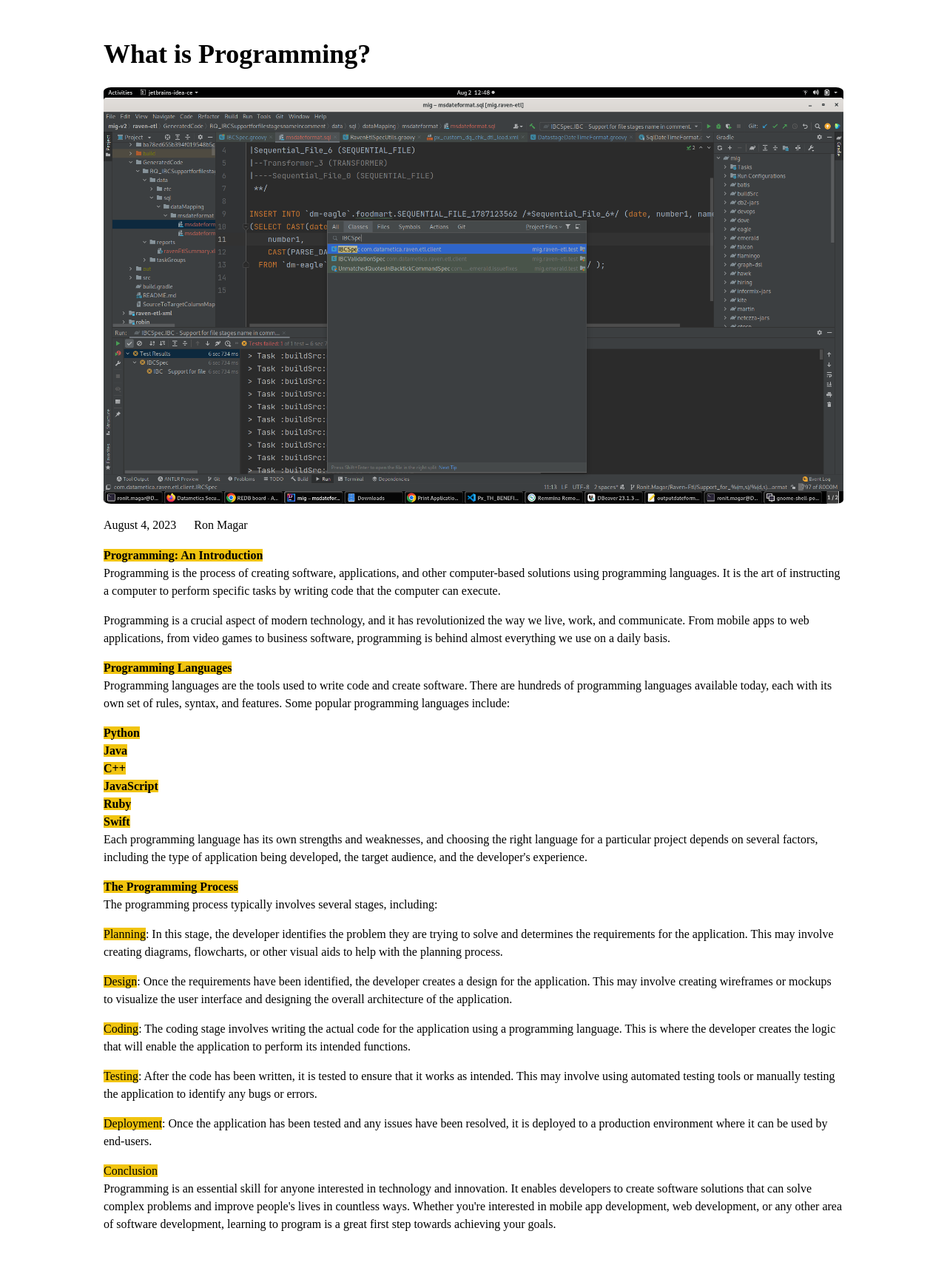
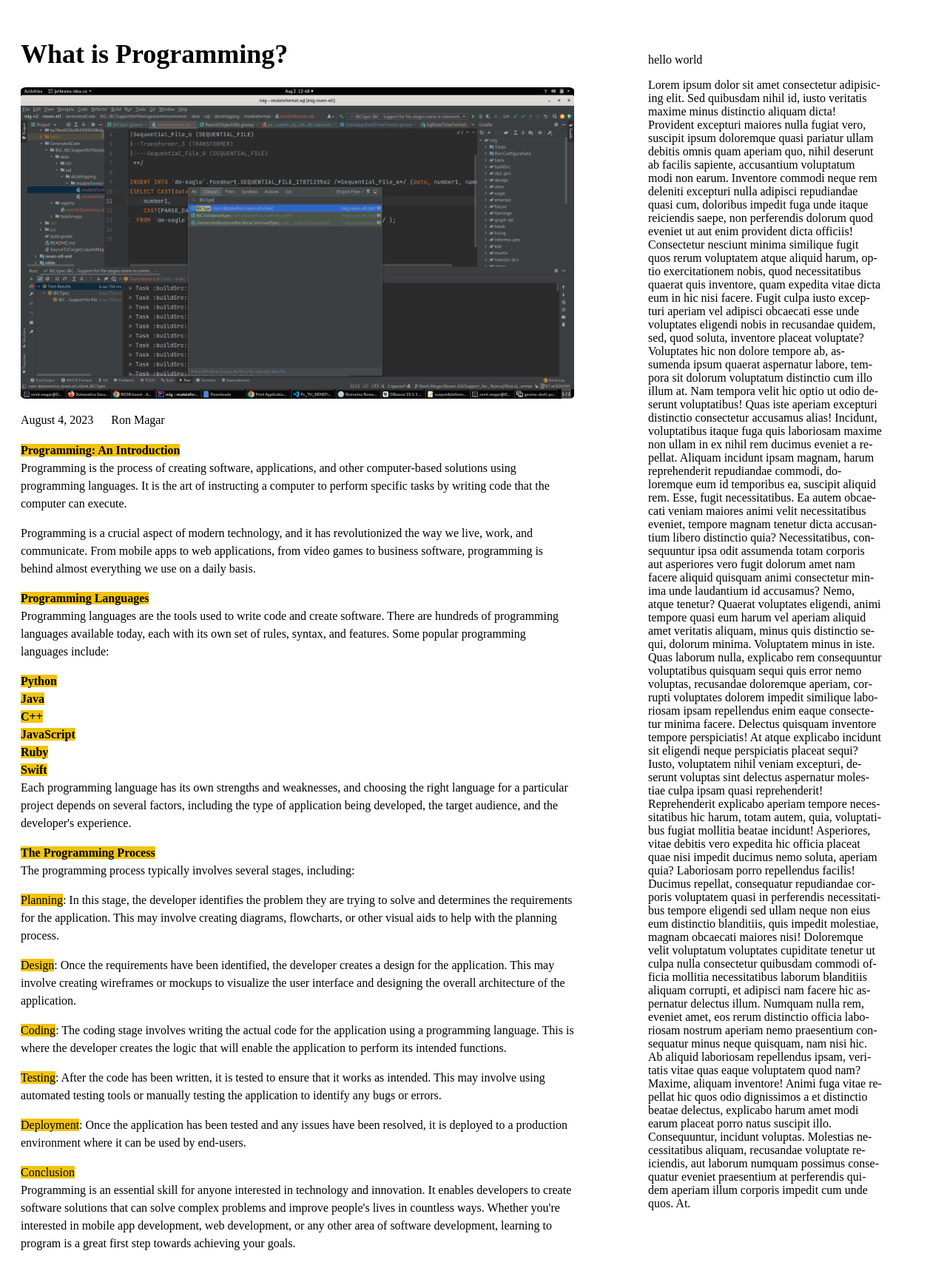
Before and after one commit to ronitmagar/projectBlog, a Django app: a page that uses blogProject/templates/post.html in a window 1280 px wide. Shown: the whole page at 74% size. Before the commit the page ends 1664 px from the top, so only its background shows below. Run offline with Django 3.2, Linux system fonts and the light colour scheme; data comes from the database, SQL or seed files in the repository.

Commit message:
post.html aside support

```diff
--- a/blogProject/blog/static/css/postcss/style.css
+++ b/blogProject/blog/static/css/postcss/style.css
@@ -24,3 +24,21 @@
 .blog-content {
   line-height: 1.5;
 }
+
+.wrapper {
+  display: flex;
+  flex-direction: column;
+}
+
+@media screen and (min-width: 800px) {
+  .wrapper {
+    flex-direction: row;
+  }
+}
+
+.aside {
+  flex: 0 0 25%;
+  margin-top: 4rem;
+  padding-inline: 5rem;
+  hyphens: auto;
+}
--- a/blogProject/blog/urls.py
+++ b/blogProject/blog/urls.py
@@ -21,7 +21,8 @@ from django.conf import settings
 from blog import views
 
 urlpatterns = [
-    url(r'home', views.home),
+    # url('^', views.about),
+    url(r'^home', views.home),
     url(r'^blog/(?P<url>[-\w]+)/$', views.post),
 
 ]
--- a/blogProject/blog/views.py
+++ b/blogProject/blog/views.py
@@ -20,3 +20,6 @@ def post(request, url):
         'post' : post
     }
     return render(request, 'post.html', data)
+
+def about(request):
+    return render(request, 'about.html')
--- a/blogProject/templates/post.html
+++ b/blogProject/templates/post.html
@@ -1,15 +1,18 @@
 {% load static %}
 <!DOCTYPE html>
 <html lang="en">
+
 <head>
-    <link rel="stylesheet"  href="{% static 'css/postcss/style.css' %}">
+  <link rel="stylesheet" href="{% static 'css/postcss/style.css' %}">
   <meta charset="UTF-8">
   <meta http-equiv="X-UA-Compatible" content="IE=edge">
   <meta name="viewport" content="width=device-width, initial-scale=1.0">
 
   <title>{{post.title}}</title>
 </head>
+
 <body>
+  <div class="wrapper">
     <div class="blog-post">
       <h1 class="blog-title">{{post.title}}</h1>
       <img src="/media/{{post.image}}" alt="Blog Image" class="blog-image">
@@ -18,10 +21,50 @@
         <span class="blog-author">Ron Magar</span>
       </div>
       <div class="blog-content">
-          <p>{{post.content | safe}}</p>
+        <article>{{post.content | safe}}</article>
       </div>
+    </div>
+    <aside class="aside">hello world
+      <p>Lorem ipsum dolor sit amet consectetur adipisicing elit. Sed quibusdam nihil id, iusto veritatis maxime minus
+        distinctio aliquam dicta! Provident excepturi maiores nulla fugiat vero, suscipit ipsum doloremque quasi
+        pariatur ullam debitis omnis quam aperiam quo, nihil deserunt ab facilis sapiente, accusantium voluptatum modi
+        non earum. Inventore commodi neque rem deleniti excepturi nulla adipisci repudiandae quasi cum, doloribus
+        impedit fuga unde itaque reiciendis saepe, non perferendis dolorum quod eveniet ut aut enim provident dicta
+        officiis! Consectetur nesciunt minima similique fugit quos rerum voluptatem atque aliquid harum, optio
+        exercitationem nobis, quod necessitatibus quaerat quis inventore, quam expedita vitae dicta eum in hic nisi
+        facere. Fugit culpa iusto excepturi aperiam vel adipisci obcaecati esse unde voluptates eligendi nobis in
+        recusandae quidem, sed, quod soluta, inventore placeat voluptate? Voluptates hic non dolore tempore ab,
+        assumenda ipsum quaerat aspernatur labore, tempora sit dolorum voluptatum distinctio cum illo illum at. Nam
+        tempora velit hic optio ut odio deserunt voluptatibus! Quas iste aperiam excepturi distinctio consectetur
+        accusamus alias! Incidunt, voluptatibus itaque fuga quis laboriosam maxime non ullam in ex nihil rem ducimus
+        eveniet a repellat. Aliquam incidunt ipsam magnam, harum reprehenderit repudiandae commodi, doloremque eum id
+        temporibus ea, suscipit aliquid rem. Esse, fugit necessitatibus. Ea autem obcaecati veniam maiores animi velit
+        necessitatibus eveniet, tempore magnam tenetur dicta accusantium libero distinctio quia? Necessitatibus,
+        consequuntur ipsa odit assumenda totam corporis aut asperiores vero fugit dolorum amet nam facere aliquid
+        quisquam animi consectetur minima unde laudantium id accusamus? Nemo, atque tenetur? Quaerat voluptates
+        eligendi, animi tempore quasi eum harum vel aperiam aliquid amet veritatis aliquam, minus quis distinctio sequi,
+        dolorum minima. Voluptatem minus in iste. Quas laborum nulla, explicabo rem consequuntur voluptatibus quisquam
+        sequi quis error nemo voluptas, recusandae doloremque aperiam, corrupti voluptates dolorem impedit similique
+        laboriosam ipsam repellendus enim eaque consectetur minima facere. Delectus quisquam inventore tempore
+        perspiciatis! At atque explicabo incidunt sit eligendi neque perspiciatis placeat sequi? Iusto, voluptatem nihil
+        veniam excepturi, deserunt voluptas sint delectus aspernatur molestiae culpa ipsam quasi reprehenderit!
+        Reprehenderit explicabo aperiam tempore necessitatibus hic harum, totam autem, quia, voluptatibus fugiat
+        mollitia beatae incidunt! Asperiores, vitae debitis vero expedita hic officia placeat quae nisi impedit ducimus
+        nemo soluta, aperiam quia? Laboriosam porro repellendus facilis! Ducimus repellat, consequatur repudiandae
+        corporis voluptatem quasi in perferendis necessitatibus tempore eligendi sed ullam neque non eius eum distinctio
+        blanditiis, quis impedit molestiae, magnam obcaecati maiores nisi! Doloremque velit voluptatum voluptates
+        cupiditate tenetur ut culpa nulla consectetur quibusdam commodi officia mollitia necessitatibus laborum
+        blanditiis aliquam corrupti, et adipisci nam facere hic aspernatur delectus illum. Numquam nulla rem, eveniet
+        amet, eos rerum distinctio officia laboriosam nostrum aperiam nemo praesentium consequatur minus neque quisquam,
+        nam nisi hic. Ab aliquid laboriosam repellendus ipsam, veritatis vitae quas eaque voluptatem quod nam? Maxime,
+        aliquam inventore! Animi fuga vitae repellat hic quos odio dignissimos a et distinctio beatae delectus,
+        explicabo harum amet modi earum placeat porro natus suscipit illo. Consequuntur, incidunt voluptas. Molestias
+        necessitatibus aliquam, recusandae voluptate reiciendis, aut laborum numquam possimus consequatur eveniet
+        praesentium at perferendis quidem aperiam illum corporis impedit cum unde quos. At.</p>
+    </aside>
   </div>
 
 
 </body>
+
 </html>
```
Also changed, not shown: blogProject/templates/about.html (added, +12 -0 lines), 2 other files. Lines whose indentation alone changed are shown as unchanged.
